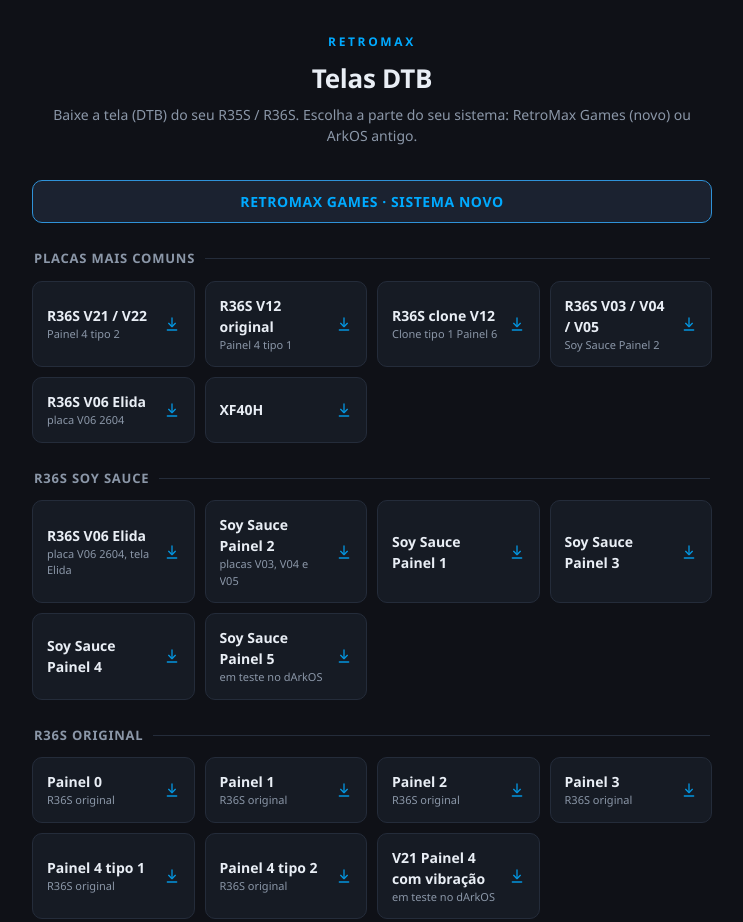
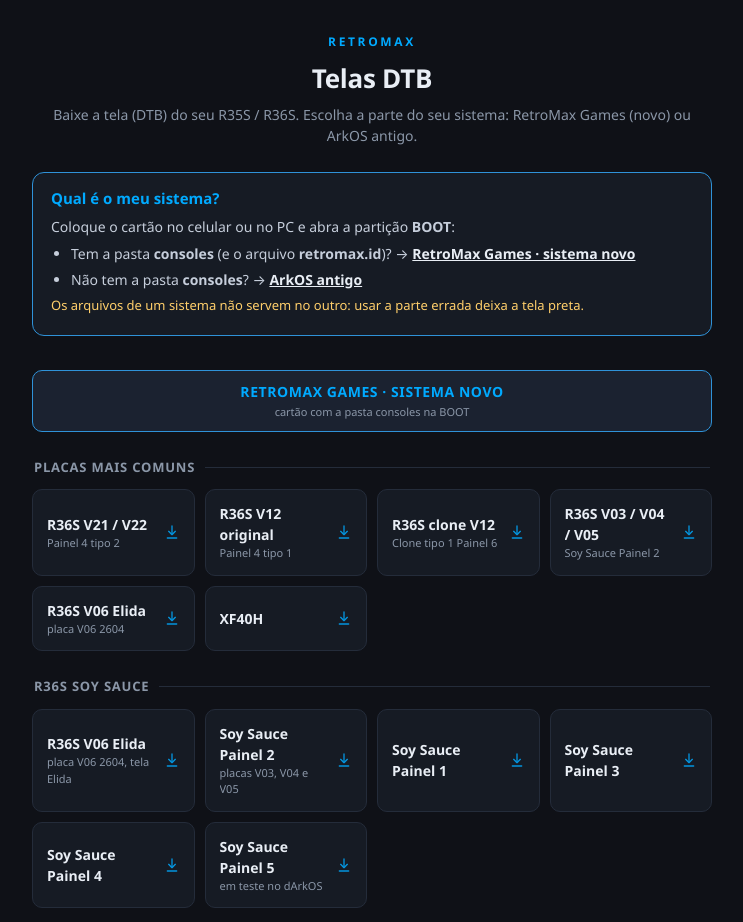
Before and after one commit to GabrielMaxdeLima/retromax-dtb-mobile, a plain HTML site: page index.html in a window 1280 px wide. Shown: the top 922 px of the page, without its empty margins (268-1011 px from the left). Drawn offline with Linux system fonts and the light colour scheme.

Commit message:
Quadro 'Qual é o meu sistema?' separando RetroMax novo e ArkOS antigo
Co-Authored-By: Claude Opus 5.5 <noreply@anthropic.com>

```diff
--- a/index.html
+++ b/index.html
@@ -79,6 +79,18 @@
       color: var(--accent); font-size: 14px; font-weight: 700; text-align: center;
       letter-spacing: .04em; text-transform: uppercase;
     }
+    .sistema small { display: block; margin-top: 2px; font-size: 11px; font-weight: 400; color: var(--muted); text-transform: none; letter-spacing: 0; }
+    .qual {
+      margin-top: 4px; padding: 14px 18px;
+      background: var(--surface); border: 1px solid var(--border-hi); border-radius: 12px;
+      font-size: 14px; color: #c6cedb;
+    }
+    .qual h2 { margin: 0 0 6px; font-size: 15px; color: var(--accent); }
+    .qual p { margin: 6px 0; }
+    .qual ul { margin: 6px 0; padding-left: 20px; }
+    .qual li { margin: 5px 0; }
+    .qual a { color: var(--text); }
+    .qual .obs { color: var(--warn-tx); font-size: 13px; }
     .howto {
       margin-top: 30px; padding: 16px 18px;
       background: var(--surface); border: 1px solid var(--border); border-radius: 12px;
@@ -111,7 +123,17 @@
       <p class="sub">Baixe a tela (DTB) do seu R35S / R36S. Escolha a parte do seu sistema: RetroMax Games (novo) ou ArkOS antigo.</p>
     </header>
 
-    <div class="sistema">RetroMax Games &middot; sistema novo</div>
+    <div class="qual">
+      <h2>Qual é o meu sistema?</h2>
+      <p>Coloque o cartão no celular ou no PC e abra a partição <b>BOOT</b>:</p>
+      <ul>
+        <li>Tem a pasta <b>consoles</b> (e o arquivo <b>retromax.id</b>)? &rarr; <a href="#novo"><b>RetroMax Games · sistema novo</b></a></li>
+        <li>Não tem a pasta <b>consoles</b>? &rarr; <a href="#antigo"><b>ArkOS antigo</b></a></li>
+      </ul>
+      <p class="obs">Os arquivos de um sistema não servem no outro: usar a parte errada deixa a tela preta.</p>
+    </div>
+
+    <div class="sistema" id="novo">RetroMax Games &middot; sistema novo<small>cartão com a pasta consoles na BOOT</small></div>
     <section>
       <div class="sec-title">Placas mais comuns</div>
       <div class="grid">
@@ -269,7 +291,7 @@
         <li>Coloque o cartão no console e ligue.</li>
       </ol>
     </div>
-    <div class="sistema">ArkOS antigo</div>
+    <div class="sistema" id="antigo">ArkOS antigo<small>cartão sem a pasta consoles na BOOT</small></div>
 
     <section>
       <div class="sec-title">Painéis Oficiais</div>
@@ -311,7 +333,7 @@
     </section>
 
     <div class="howto">
-      <h2>Como usar</h2>
+      <h2>Como usar (ArkOS antigo)</h2>
       <ol>
         <li>Baixe o <b>.zip</b> da tela do seu modelo.</li>
         <li>Extraia o conteúdo do arquivo.</li>
```
